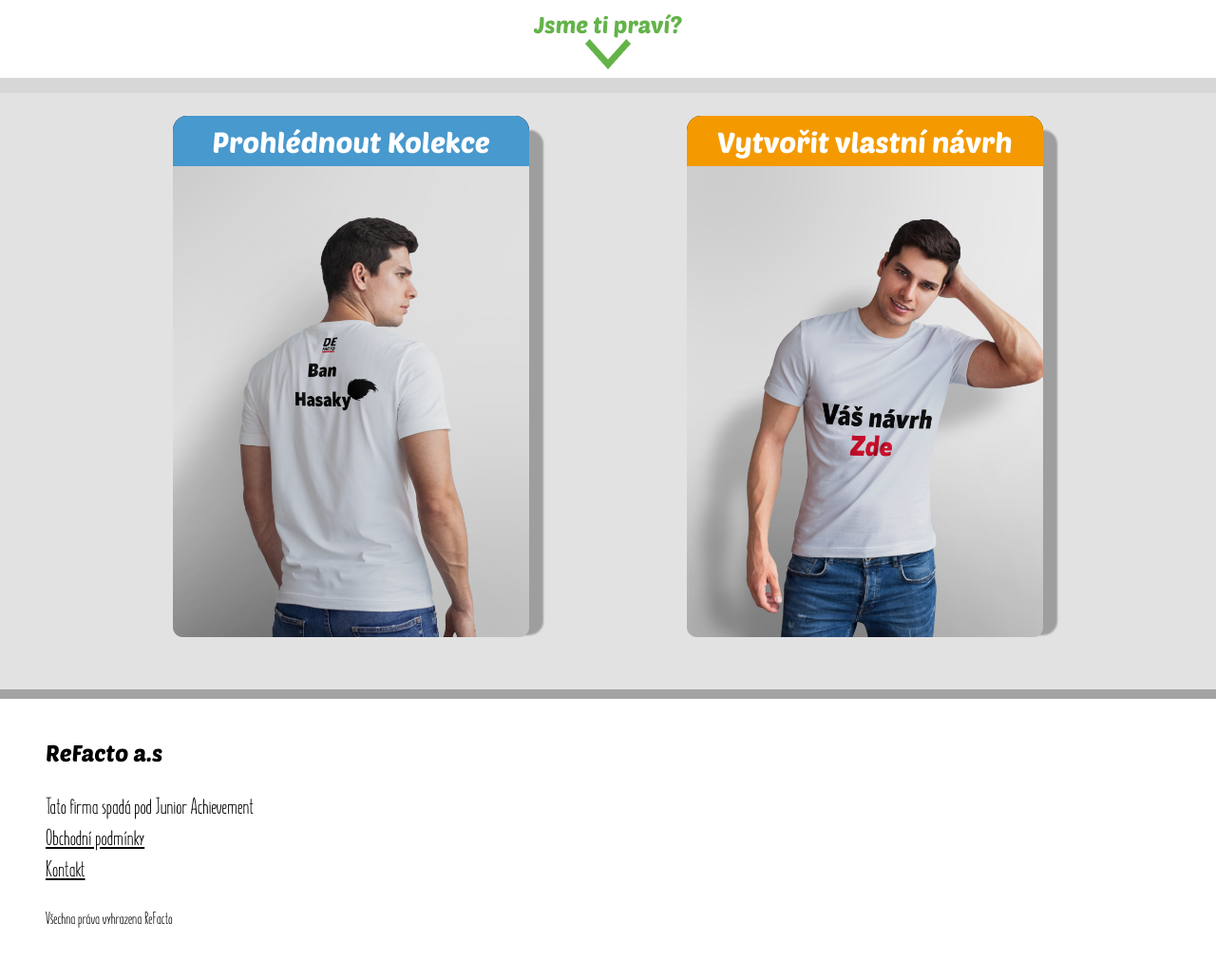
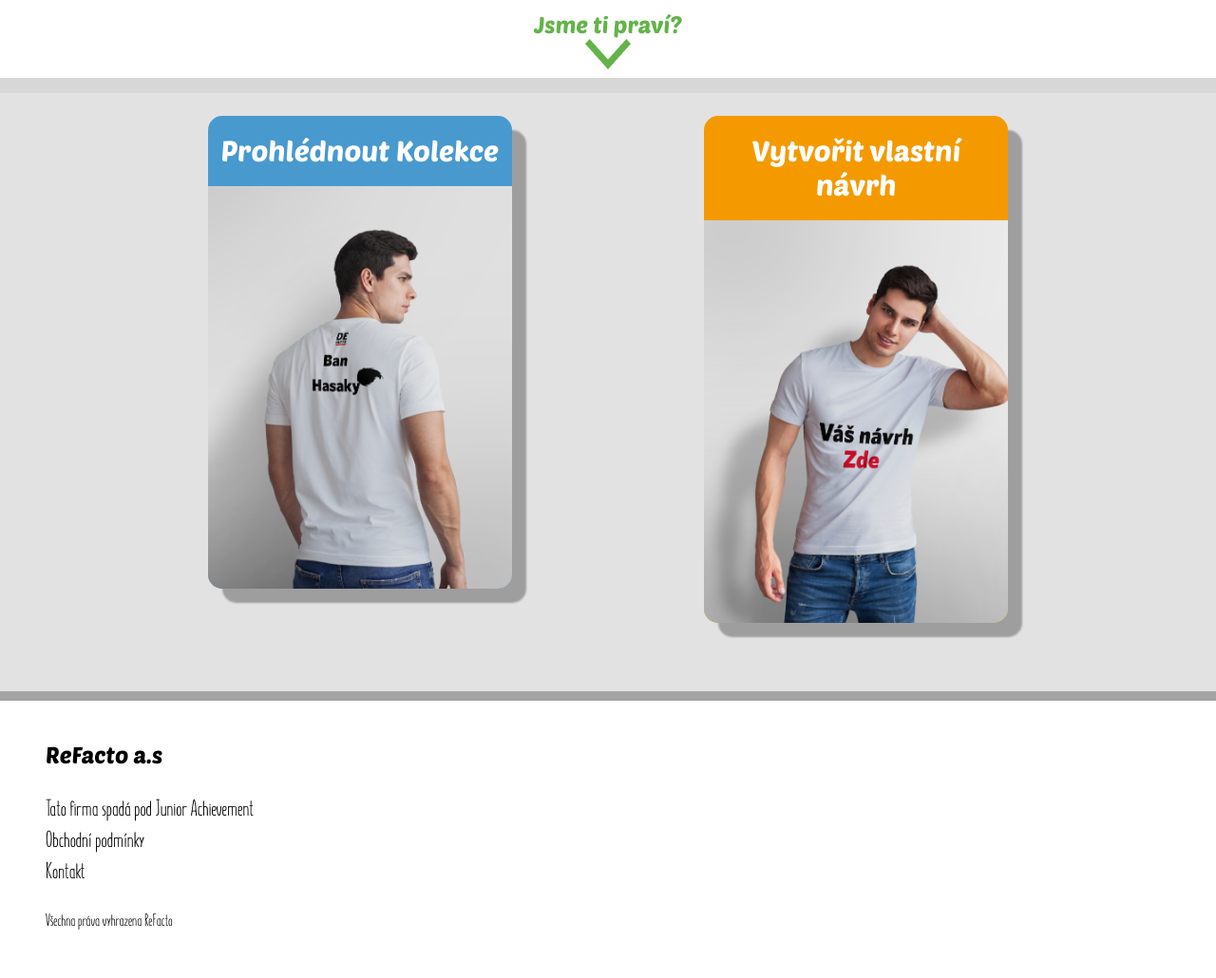
Before and after one commit to Rtizie/refacto-eshop, a Flask app: template app/templates/index.html in a window 1280 px wide. Shown: the part 3543-4573 px from the top of the page at 95% size. Before the commit the page ends 4520 px from the top, so only its background shows below. Run offline with Flask 2, Linux system fonts and the light colour scheme; the template is opened without the code that fills it, so the values that code supplies are empty; style sheets or scripts are compiled from the project's sources; some libraries are stand-ins or nearby versions.

Commit message:
upr. indexu (dole), stín trochu jinde snad nevadí

```diff
--- a/app/static/css/index-mobile.css
+++ b/app/static/css/index-mobile.css
@@ -22,8 +22,18 @@
   width: 65min; }
 
 /*.actions {
-    flex-direction: column;
-    div {
-        flex-direction: row;
+    all: initial;
+    * {
+      all: unset;
     }
 }*/
+.actions {
+  padding-bottom: 42px; }
+  .actions .first-action, .actions .second-action {
+    width: 30vw;
+    border-radius: 10px;
+    box-shadow: 10px 10px 2px 0px rgba(0, 0, 0, 0.3); }
+    .actions .first-action h2, .actions .second-action h2 {
+      font-size: 3.75vw; }
+    .actions .first-action img, .actions .second-action img {
+      border-radius: 0px 0px 10px 10px; }
--- a/app/static/css/index-tablet.css
+++ b/app/static/css/index-tablet.css
@@ -16,3 +16,14 @@
 
 .container .info:nth-child(3), .container .info:nth-child(5) {
   width: 60min; }
+
+.actions {
+  padding-bottom: 42px; }
+  .actions .first-action, .actions .second-action {
+    width: 30vw;
+    border-radius: 10px;
+    box-shadow: 10px 10px 2px 0px rgba(0, 0, 0, 0.3); }
+    .actions .first-action h2, .actions .second-action h2 {
+      font-size: 3.75vw; }
+    .actions .first-action img, .actions .second-action img {
+      border-radius: 0px 0px 10px 10px; }
--- a/app/static/css/index.css
+++ b/app/static/css/index.css
@@ -1,6 +1,9 @@
 @import url("fonts.css");
 h1, h2, h3, h4, h5, h6 {
   font-family: "PoetsenOne"; }
+
+a {
+  text-decoration: none; }
 
 * {
   scroll-behavior: smooth;
@@ -183,63 +186,30 @@ h1, h2, h3, h4, h5, h6 {
         background-size: 50vmin; }
 
 .actions {
+  display: flex;
+  flex-direction: row;
+  justify-content: space-between;
   border-top: 16px solid #D7D7D7;
   padding-bottom: 72px;
-  background-color: #E2E2E2;
-  display: flex;
-  flex-direction: row;
-  justify-content: space-between; }
-  .actions .first-action {
+  background-color: #E2E2E2; }
+  .actions .first-action, .actions .second-action {
+    width: 25vw;
     border: 0px solid black;
     border-radius: 15px;
-    background-color: #000000;
-    color: #FFFFFF;
-    width: 30%;
-    transition: transform 0.5s cubic-bezier(0.25, 0.46, 0.45, 0.94);
-    /* vendorless fallback */ }
-    .actions .first-action div.top-text {
-      background-color: #4899CE;
+    margin-top: 24px;
+    box-shadow: 15px 15px 2px 0px rgba(0, 0, 0, 0.3);
+    transition: transform 0.5s cubic-bezier(0.25, 0.46, 0.45, 0.94); }
+    .actions .first-action h2, .actions .second-action h2 {
+      color: #FFFFFF;
+      text-align: center;
+      padding: 10px;
+      padding-top: 18px; }
+    .actions .first-action img, .actions .second-action img {
       width: 100%;
-      height: 10%;
-      margin-top: 0;
-      padding-top: 0;
-      border-radius: 15px 15px 0 0; }
-      .actions .first-action div.top-text h2 {
-        position: relative;
-        top: 50%;
-        transform: translateY(-50%); }
-  .actions .first-action:hover {
+      border-radius: 0px 0px 15px 15px; }
+  .actions .first-action:hover, .actions .second-action:hover {
     transform: scale(102%); }
+  .actions .first-action {
+    background-color: #4899CE; }
   .actions .second-action {
-    border-radius: 15px 15px 15px 15px;
-    background-color: #000000;
-    width: 30%;
-    transition: transform 0.5s cubic-bezier(0.25, 0.46, 0.45, 0.94);
-    /* vendorless fallback */ }
-    .actions .second-action div.top-text {
-      background-color: #F49A00;
-      width: 100%;
-      height: 10%;
-      margin-top: 0;
-      padding-top: 0;
-      border-radius: 15px 15px 0 0; }
-      .actions .second-action div.top-text h2 {
-        position: relative;
-        top: 50%;
-        transform: translateY(-50%); }
-  .actions .second-action:hover {
-    transform: scale(102%); }
-  .actions .action-main {
-    margin: 0; }
-  .actions .action-main img {
-    width: 100%;
-    height: 100%;
-    margin: 0;
-    padding: 0; }
-  .actions .first-action, .actions .second-action {
-    margin-top: 24px;
-    box-shadow: 15px 15px 2px rgba(0, 0, 0, 0.3); }
-    .actions .first-action h2, .actions .second-action h2 {
-      margin: 0;
-      color: #FFFFFF;
-      text-align: center; }
+    background-color: #F49A00; }
--- a/app/static/scss/index-mobile.scss
+++ b/app/static/scss/index-mobile.scss
@@ -36,9 +36,26 @@
     }
 }
 
+
 /*.actions {
-    flex-direction: column;
-    div {
-        flex-direction: row;
+    all: initial;
+    * {
+      all: unset;
     }
 }*/
+
+
+.actions {
+    padding-bottom: 42px;
+    .first-action, .second-action {
+        width: 30vw;
+        border-radius: 10px;
+        box-shadow: 10px 10px 2px 0px rgba(0, 0, 0, 0.30);
+        h2 {
+            font-size: 3.75vw;
+        }
+        img {
+            border-radius: 0px 0px 10px 10px;
+        }
+    }
+}
--- a/app/static/scss/index-tablet.scss
+++ b/app/static/scss/index-tablet.scss
@@ -31,3 +31,18 @@
 
     }
 }
+
+.actions {
+    padding-bottom: 42px;
+    .first-action, .second-action {
+        width: 30vw;
+        border-radius: 10px;
+        box-shadow: 10px 10px 2px 0px rgba(0, 0, 0, 0.30);
+        h2 {
+            font-size: 3.75vw;
+        }
+        img {
+            border-radius: 0px 0px 10px 10px;
+        }
+    }
+}
--- a/app/static/scss/index.scss
+++ b/app/static/scss/index.scss
@@ -5,6 +5,10 @@ $headerFont: "PoetsenOne";
 
 h1, h2, h3, h4, h5,h6{
     font-family: $headerFont;
+}
+
+a {
+    text-decoration: none;
 }
 
 *{
@@ -253,78 +257,38 @@ h1, h2, h3, h4, h5,h6{
     }
 }
 
-.actions{
+.actions {
+    display: flex;
+    flex-direction: row;
+    justify-content: space-between;
     border-top: 16px solid #D7D7D7;
     padding-bottom: 72px;
     background-color: #E2E2E2;
-    display: flex;
-    flex-direction: row;
-    justify-content: space-between;
-    .first-action{
+    .first-action, .second-action {
+        width: 25vw;
         border: 0px solid black;
-        border-radius:15px;
-        background-color: #000000;
-        color: #FFFFFF;
-        width: 30%;
-        transition: transform 0.5s cubic-bezier(0.25, 0.46, 0.45, 0.94); /* vendorless fallback */
-
-        div.top-text
-        {
-            background-color: #4899CE;
+        border-radius: 15px;
+        margin-top: 24px;
+        box-shadow: 15px 15px 2px 0px rgba(0, 0, 0, 0.30);
+        transition: transform 0.5s cubic-bezier(0.25, 0.46, 0.45, 0.94);
+        h2 {
+            color: #FFFFFF;
+            text-align: center;
+            padding: 10px;
+            padding-top: 18px;
+        }
+        img {
             width: 100%;
-            height: 10%;
-            margin-top: 0;
-            padding-top: 0;
-            border-radius: 15px 15px 0 0;
-            h2{
-                position: relative;
-                top: 50%;
-                transform: translateY(-50%);
-            }
+            border-radius: 0px 0px 15px 15px;
         }
     }
-    .first-action:hover{
+    .first-action:hover, .second-action:hover {
         transform: scale(102%);
     }
-    .second-action{
-        border-radius: 15px 15px 15px 15px;
-        background-color: #000000;
-        width: 30%;
-        transition: transform 0.5s cubic-bezier(0.25, 0.46, 0.45, 0.94); /* vendorless fallback */
-        div.top-text{
-            background-color: #F49A00;
-            width: 100%;
-            height: 10%;
-            margin-top: 0;
-            padding-top: 0;
-            border-radius: 15px 15px 0 0;
-            h2{
-                position: relative;
-                top: 50%;
-                transform: translateY(-50%);
-            }
-        }
+    .first-action {
+        background-color: #4899CE;
     }
-    .second-action:hover{
-        transform: scale(102%);
-    }
-    .action-main{
-        margin: 0;
-    }
-    .action-main img{
-        width: 100%;
-        height: 100%;
-        margin: 0;
-        padding: 0;
-    }
-
-    .first-action,.second-action{
-        margin-top: 24px;
-        box-shadow: 15px 15px 2px  rgba(0, 0, 0, 0.30);
-        h2{
-            margin: 0;
-            color: #FFFFFF;
-            text-align: center;
-        }
+    .second-action {
+        background-color: #F49A00;
     }
 }
--- a/app/templates/index.html
+++ b/app/templates/index.html
@@ -68,22 +68,19 @@
         </div>
 
     </div>
+
     <div class="actions w3-container">
-        <div class="first-action">
-            <div class="top-text">
+        <a href="{{ url_for('kolekce') }}">
+            <div class="first-action">
                 <h2>Prohlédnout Kolekce</h2>
+                <img src="{{ url_for('static', filename='images/first-action.png') }}">
             </div>
-            <div class="action-main">
-                <a href="{{ url_for('kolekce') }}"><img src="{{ url_for('static', filename='images/first-action.png') }}"></a>
-            </div>
-        </div>
-        <div class="second-action">
-            <div class="top-text">
+        </a>
+        <a href="{{ url_for('kolekce') }}">
+            <div class="second-action">
                 <h2>Vytvořit vlastní návrh</h2>
-            </div>
-            <div class="action-main">
                 <img src="{{ url_for('static', filename='images/second-action.png') }}">
             </div>
-        </div>
+        </a>
     </div>
 {% endblock %}
```
